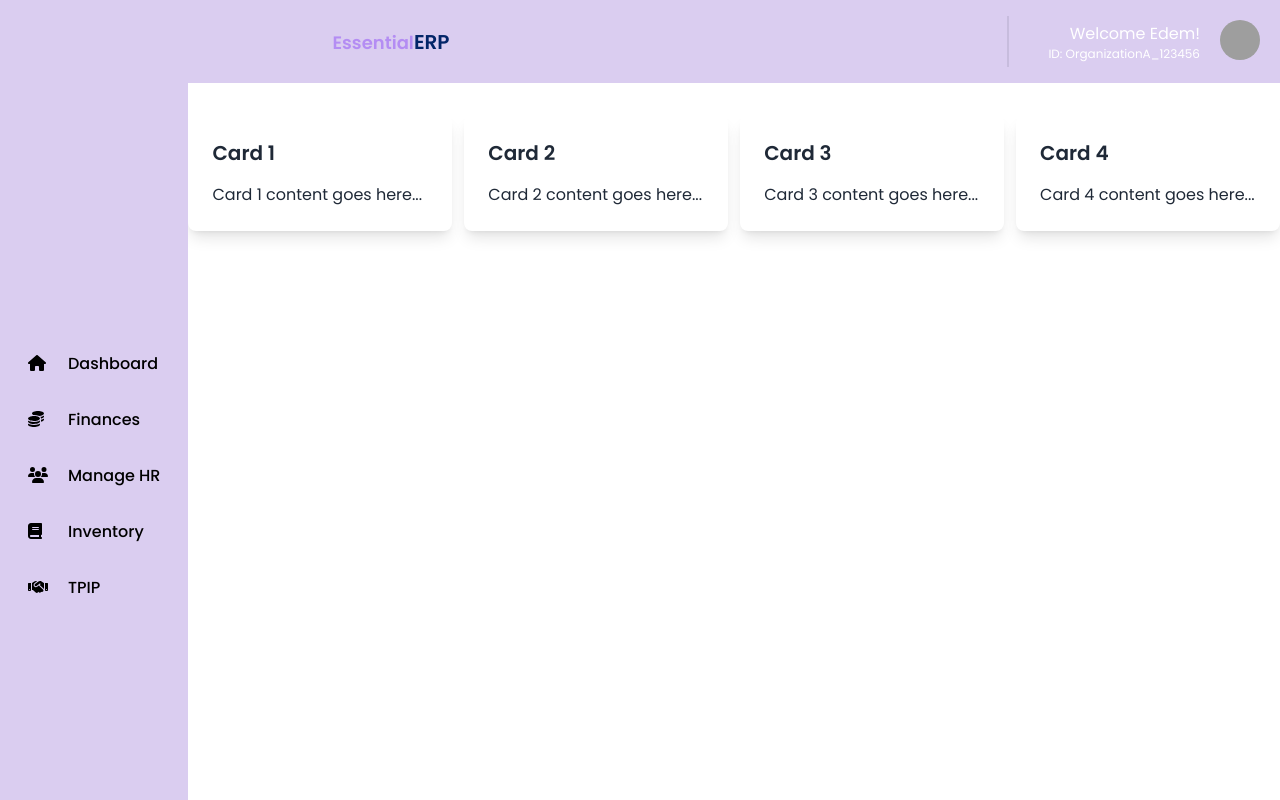
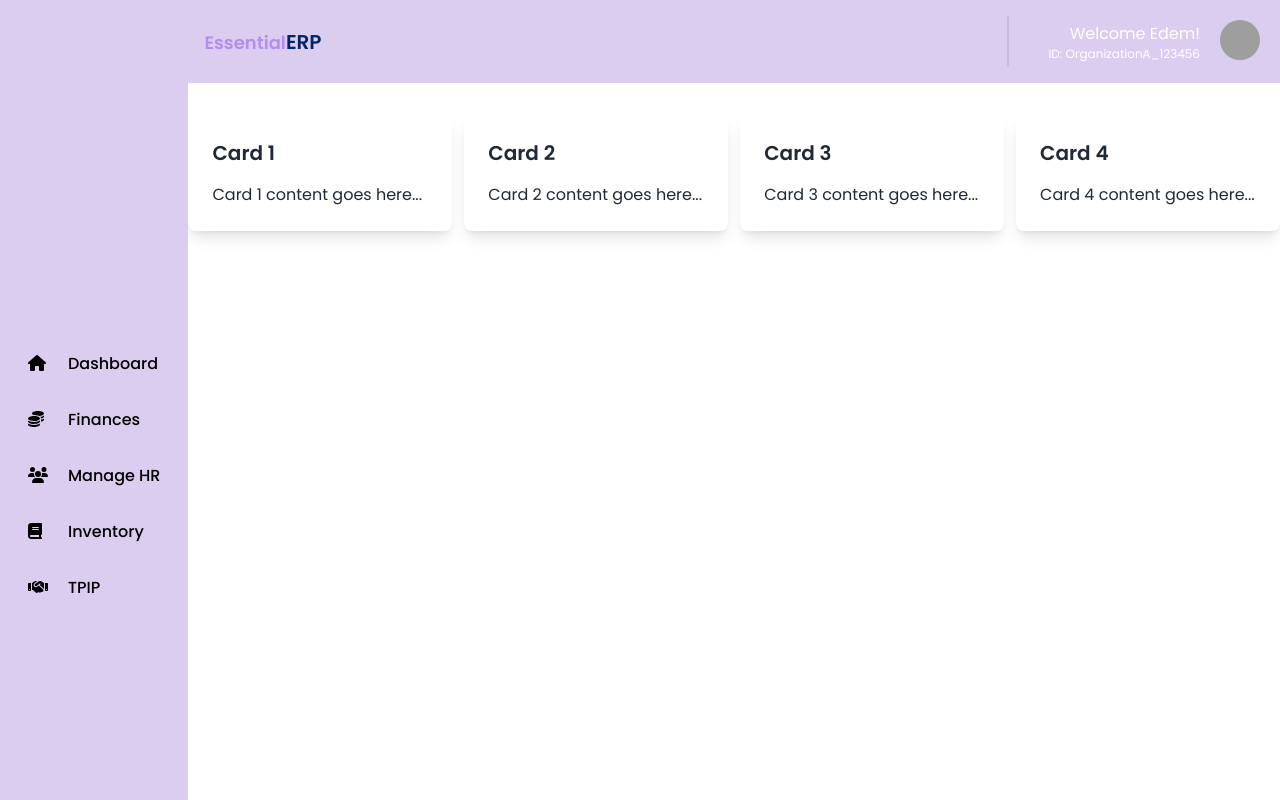
Before and after one commit to Cessation-Code/essentialerp-frontend, a Next.js app: page /dashboard in a window 1280 px wide. Built offline with nearby package versions, Linux system fonts and the light colour scheme; grey boxes are pictures that could not be loaded.

Commit message:
shifted logo in navbar

```diff
--- a/components/layouts/authenticated_layout/navbar.js
+++ b/components/layouts/authenticated_layout/navbar.js
@@ -16,7 +16,7 @@ const Navbar = () => {
 
   return (
     <div className="flex flex-row w-full bg-[#DACDF0] justify-between p-4">
-      <div className="sidebar-container mt-3 pl-32">
+      <div className="mt-3">
         <Link href="/" className="text-lg font-semibold text-[#B48DF3]">
           Essential
         </Link>
```
